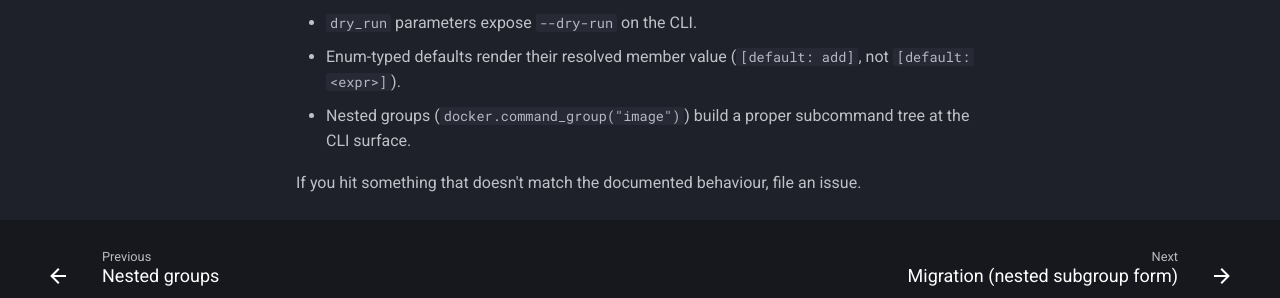
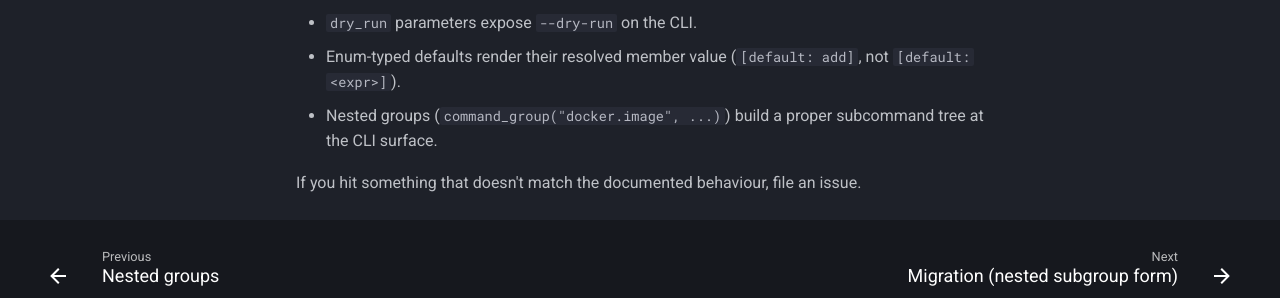
Before and after one commit to s0undt3ch/ToolR, an MkDocs documentation site: the page built from docs/writing-commands/known-bugs.md, in a window 1280 px wide and 1010 px high. Shown: the part 654-952 px from the top of the window. Built offline with MkDocs 1.6.1 and Material for MkDocs 9.7.7, drawn with Linux system fonts in a browser that asks for light colours.

```diff
--- a/docs/writing-commands/known-bugs.md
+++ b/docs/writing-commands/known-bugs.md
@@ -21,8 +21,8 @@ list.
 - `dry_run` parameters expose `--dry-run` on the CLI.
 - Enum-typed defaults render their resolved member value
   (`[default: add]`, not `[default: <expr>]`).
-- Nested groups (`docker.command_group("image")`) build a proper
-  subcommand tree at the CLI surface.
+- Nested groups (`command_group("docker.image", ...)`) build a
+  proper subcommand tree at the CLI surface.
 
 If you hit something that doesn't match the documented behaviour,
 file an issue.
```
